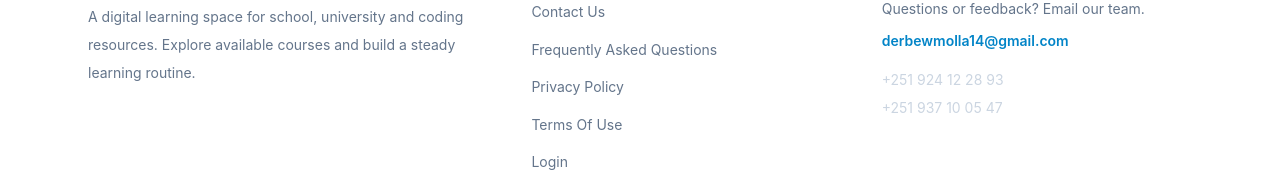
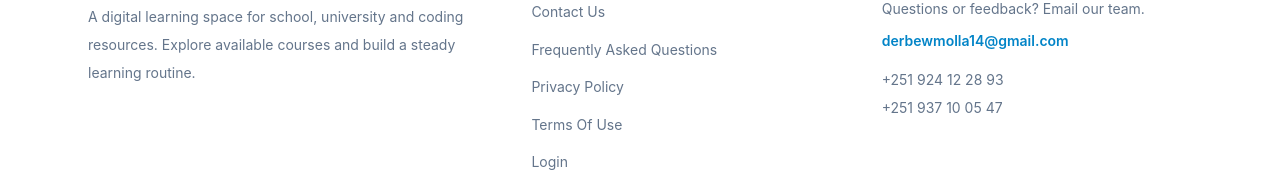
Before and after one commit to derbewmolla14/Ahadu-tech-academys, a React (Vite) app in the folder frontend/: page / in a window 1280 px wide. Shown: the part 2915-3087 px from the top of the page. Built offline with nearby package versions, Linux system fonts and the light colour scheme; no server answers.

Commit message:
fix(footer): improve light theme contrast

```diff
--- a/frontend/src/components/Footer.jsx
+++ b/frontend/src/components/Footer.jsx
@@ -25,11 +25,11 @@ export default function Footer() {
           </ul>
         </nav>
         <div>
-          <h2 className="text-sm font-bold uppercase tracking-wider text-white">Contact</h2>
+          <h2 className="text-sm font-bold uppercase tracking-wider text-[var(--app-text)]">Contact</h2>
           <p className="mt-4 text-sm text-[var(--app-muted)]">Questions or feedback? Email our team.</p>
           <a className="mt-3 inline-flex break-all text-sm font-semibold text-sky-600 hover:text-sky-500 hover:underline" href="mailto:derbewmolla14@gmail.com">derbewmolla14@gmail.com</a>
-          <div className="mt-4 space-y-2 text-sm text-slate-300">
-            <a className="block hover:text-white" href="tel:+251924122893">+251 924 12 28 93</a>
+          <div className="mt-4 space-y-2 text-sm text-[var(--app-muted)]">
+            <a className="block hover:text-[var(--app-text)]" href="tel:+251924122893">+251 924 12 28 93</a>
             <a className="block hover:text-white" href="tel:+251937100547">+251 937 10 05 47</a>
           </div>
         </div>
```
